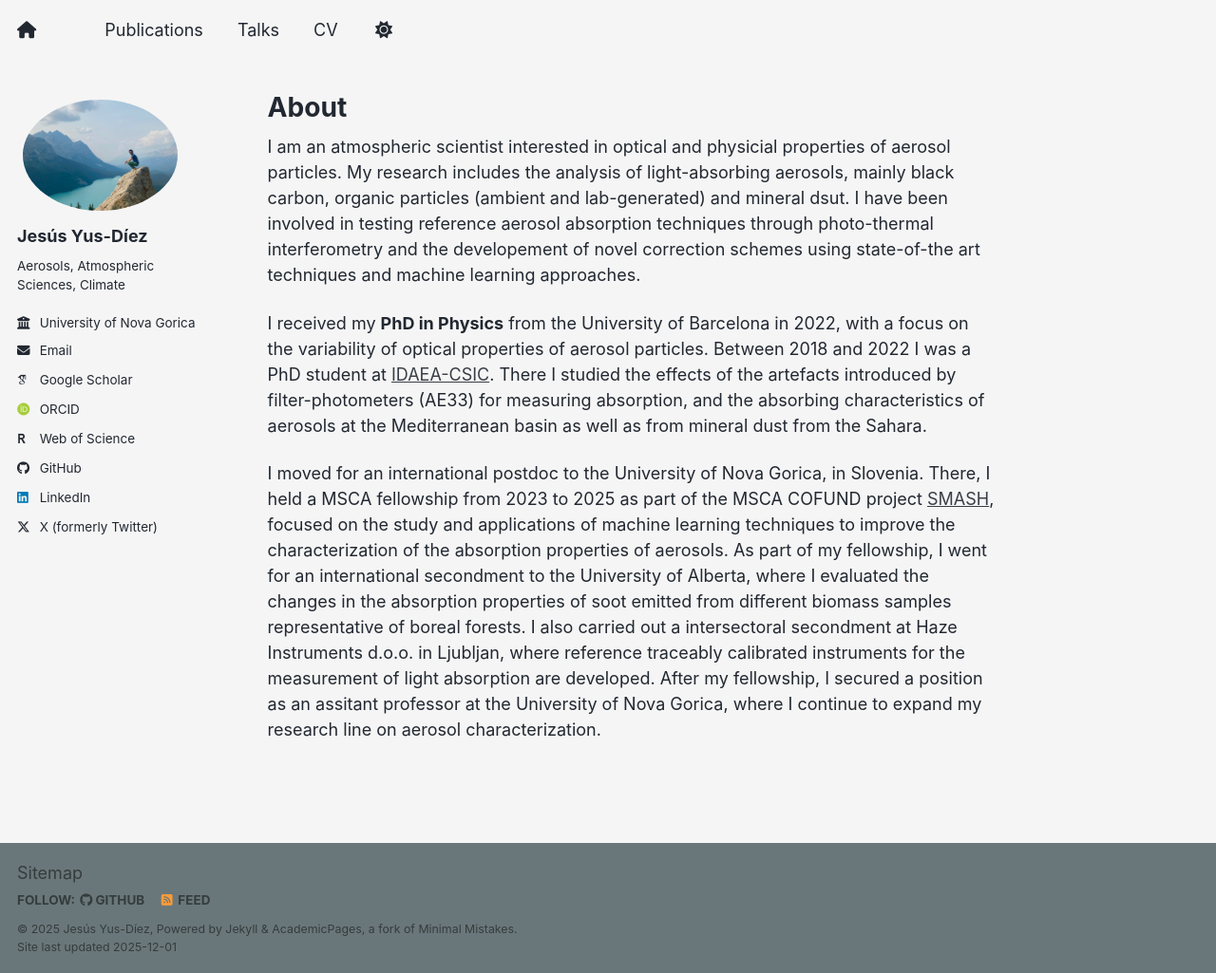
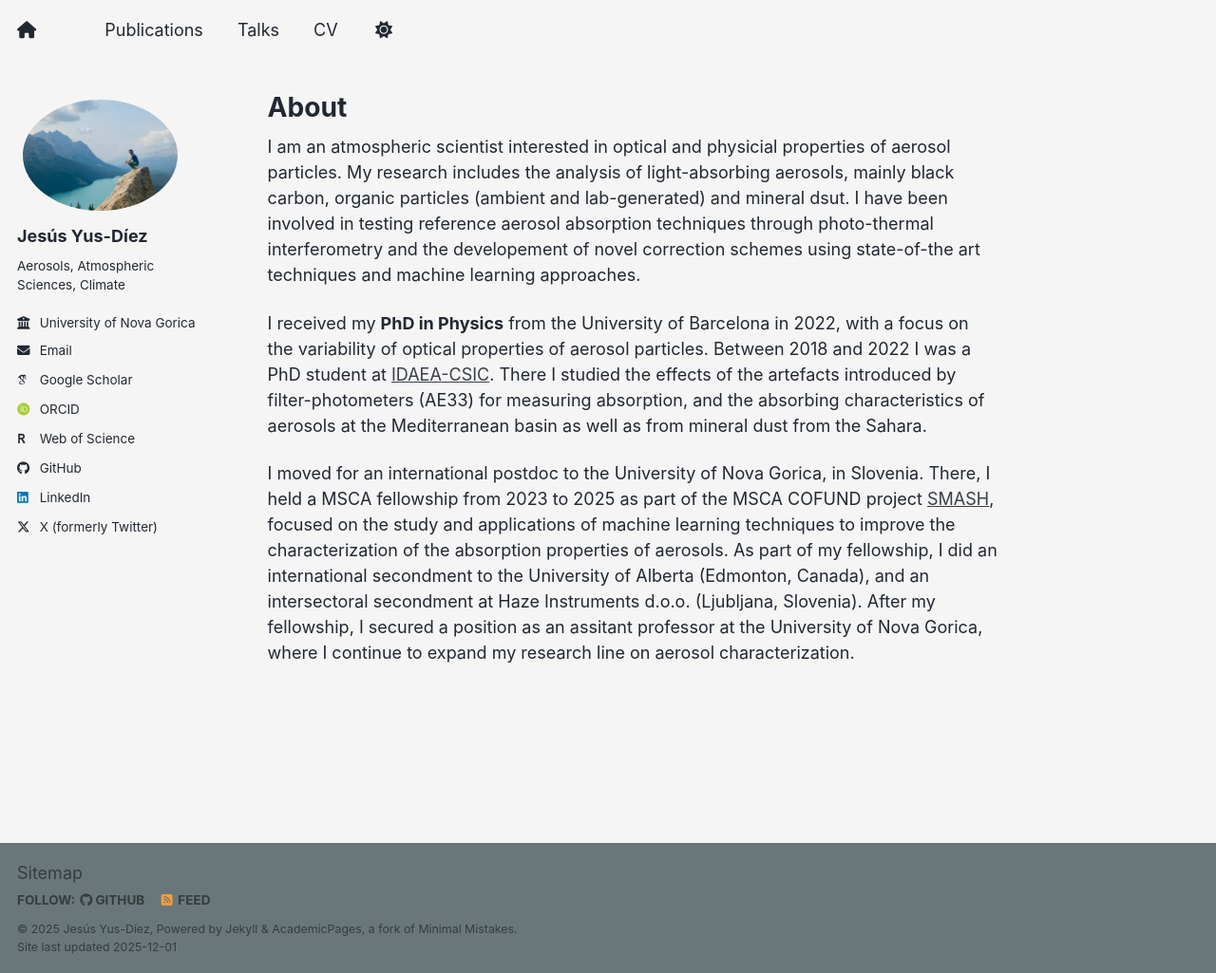
Before and after one commit to jyusdiez/jyusdiez.github.io, a Jekyll site: the page built from _pages/about.md, in a window 1280 px wide and 1025 px high. Shown: the whole window at 95% size. Built offline with Jekyll 4.4.1, drawn with Linux system fonts in a browser that asks for light colours; some web fonts are replaced; a script bundle is joined from its source files by our own code; library files that are not in the unit come from our copies.

Commit message:
Update about.md

```diff
--- a/_pages/about.md
+++ b/_pages/about.md
@@ -11,4 +11,4 @@ I am an atmospheric scientist interested in optical and physicial properties of
 
 I received my **PhD in Physics** from the University of Barcelona in 2022, with a focus on the variability of optical properties of aerosol particles. Between 2018 and 2022 I was a PhD student at [IDAEA-CSIC](https://www.idaea.csic.es/research-group/environmental-geochemistry-and-atmospheric-research-egar/). There I studied the effects of the artefacts introduced by filter-photometers (AE33) for measuring absorption, and the absorbing characteristics of aerosols at the Mediterranean basin as well as from mineral dust from the Sahara.
 
-I moved for an international postdoc to the University of Nova Gorica, in Slovenia. There, I held a MSCA fellowship from 2023 to 2025 as part of the MSCA COFUND project [SMASH](https://smash.ung.si/fellows/), focused on the study and applications of machine learning techniques to improve the characterization of the absorption properties of aerosols. As part of my fellowship, I went for an international secondment to the University of Alberta, where I evaluated the changes in the absorption properties of soot emitted from different biomass samples representative of boreal forests. I also carried out a intersectoral secondment at Haze Instruments d.o.o. in Ljubljan, where reference traceably calibrated instruments for the measurement of light absorption are developed. After my fellowship, I secured a position as an assitant professor at the University of Nova Gorica, where I continue to expand my research line on aerosol characterization.
+I moved for an international postdoc to the University of Nova Gorica, in Slovenia. There, I held a MSCA fellowship from 2023 to 2025 as part of the MSCA COFUND project [SMASH](https://smash.ung.si/fellows/), focused on the study and applications of machine learning techniques to improve the characterization of the absorption properties of aerosols. As part of my fellowship, I did an international secondment to the University of Alberta (Edmonton, Canada), and an intersectoral secondment at Haze Instruments d.o.o. (Ljubljana, Slovenia). After my fellowship, I secured a position as an assitant professor at the University of Nova Gorica, where I continue to expand my research line on aerosol characterization.
```
